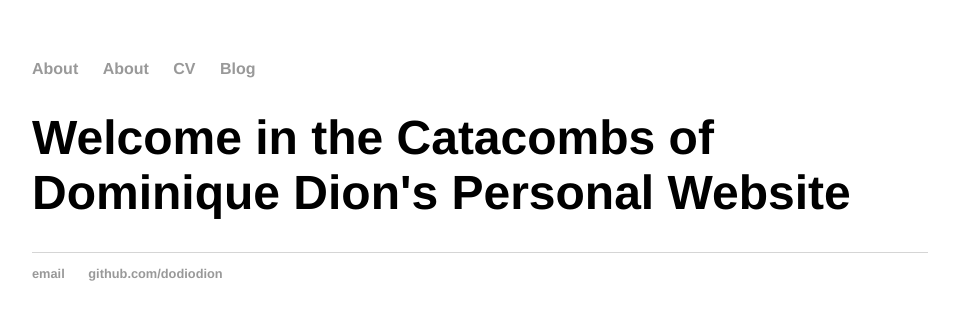
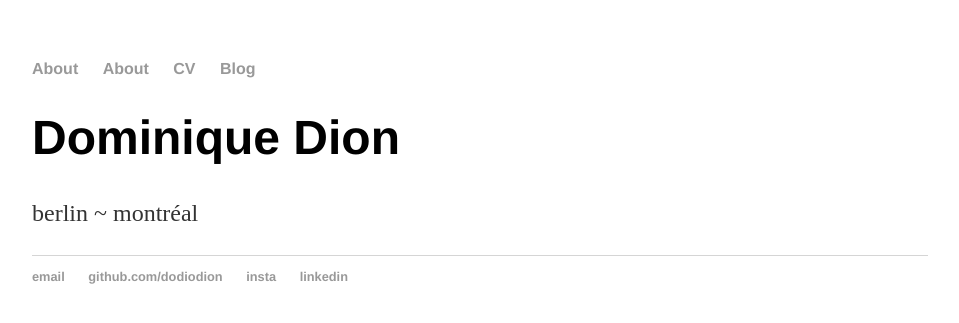
Before and after one commit to dodiodion/dodiodion.github.io, a Jekyll site: the page built from index.html, in a window 1280 px wide. Shown: the top 323 px of the page, without its empty margins (160-1119 px from the left). Built offline with Jekyll 4.4.1, drawn with Linux system fonts in a browser that asks for light colours.

Commit message:
add links and cities

```diff
--- a/_layouts/default.html
+++ b/_layouts/default.html
@@ -23,6 +23,8 @@
 	    		<ul>
 	        		<li><a href="mailto:dodiodion@gmail.com">email</a></li>
 	        		<li><a href="https://github.com/dodiodion">github.com/dodiodion</a></li>
+              <li><a href="https://www.instagram.com/dodiodion/">insta</a></li>
+              <li><a href="https://www.linkedin.com/in/dominique-dion-66056a14a/">linkedin</a></li>
 				</ul>
 			</footer>
 		</body>
--- a/index.html
+++ b/index.html
@@ -3,5 +3,6 @@ layout: default
 title: Dominique Dion
 ---
 <div class="blurb">
-	<h1>Welcome in the Catacombs of Dominique Dion's Personal Website</h1>
+	<h1>Dominique Dion</h1>
+	<p>berlin ~ montréal</p>
 </div><!-- /.blurb -->
```
